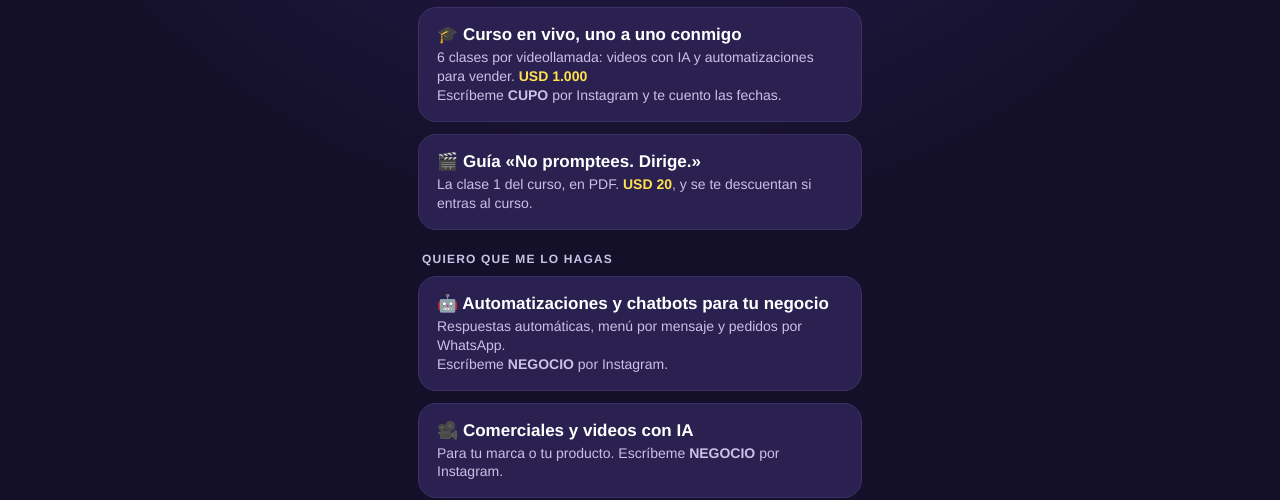
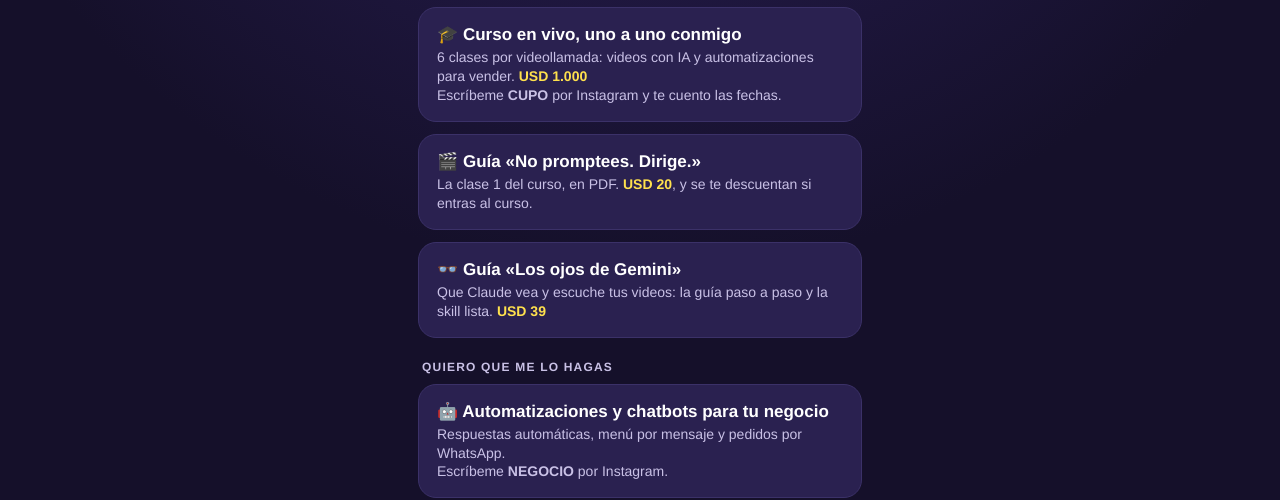
Before and after one commit to aasarmientov-kvra/marca-personal-alesso-web, a plain HTML site: page index.html in a window 1280 px wide. Shown: the part 472-972 px from the top of the page. Drawn offline with Linux system fonts and the light colour scheme.

Commit message:
Guía Los ojos de Gemini (USD 39) en la página de links
Co-Authored-By: Claude Opus 5.5 <noreply@anthropic.com>

```diff
--- a/index.html
+++ b/index.html
@@ -48,6 +48,10 @@ h1{font-size:26px;margin:0 0 4px;letter-spacing:-.3px}
 <b>🎬 Guía «No promptees. Dirige.»</b>
 <span>La clase 1 del curso, en PDF. <span class="precio">USD 20</span>, y se te descuentan si entras al curso.</span></a>
 
+<a class="btn" href="https://aasarmientov.hotmart.host/los-ojos-de-gemini-que-claude-vea-y-escuche-tus-videos-baa1a7f4-f73b-4f2c-87ab-22dae67ab35e" target="_blank" rel="noopener">
+<b>👓 Guía «Los ojos de Gemini»</b>
+<span>Que Claude vea y escuche tus videos: la guía paso a paso y la skill lista. <span class="precio">USD 39</span></span></a>
+
 <p class="seccion">Quiero que me lo hagas</p>
 <a class="btn" href="https://ig.me/m/alexsarmientov" target="_blank" rel="noopener">
 <b>🤖 Automatizaciones y chatbots para tu negocio</b>
```
